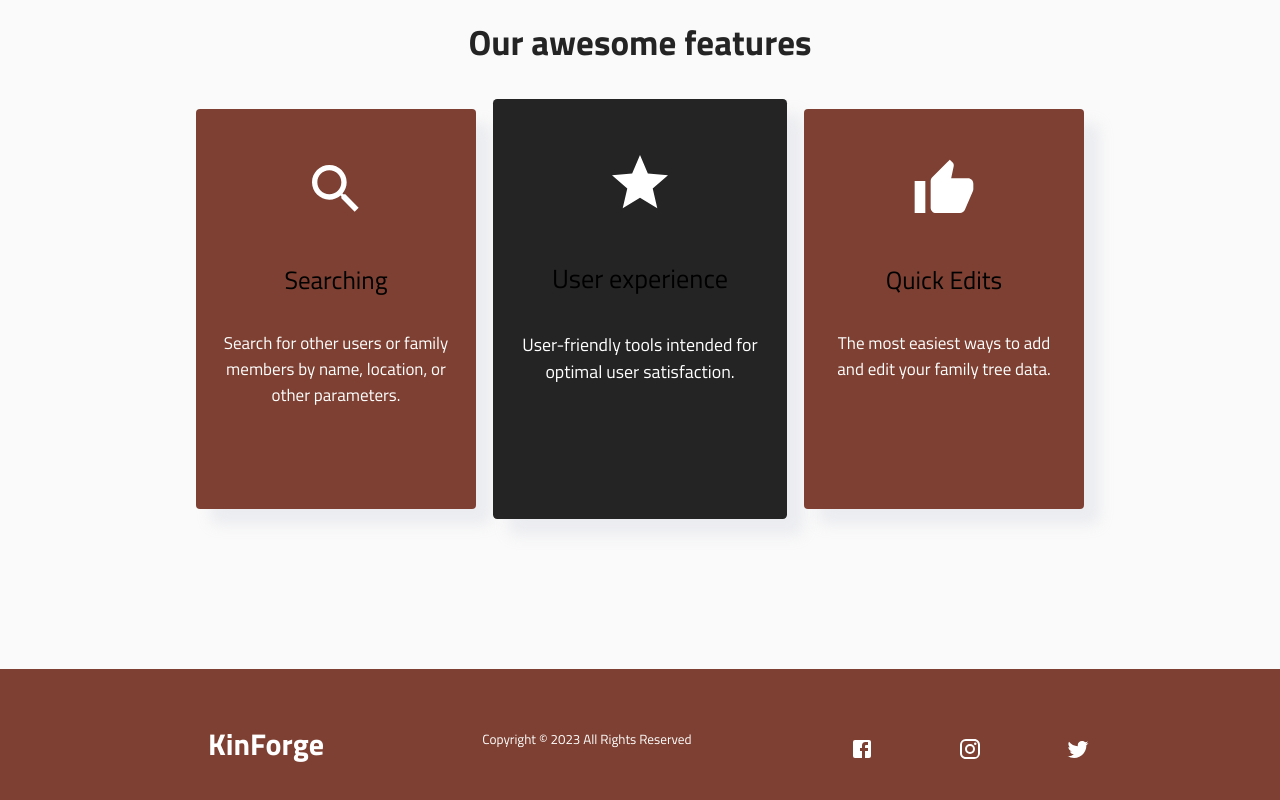
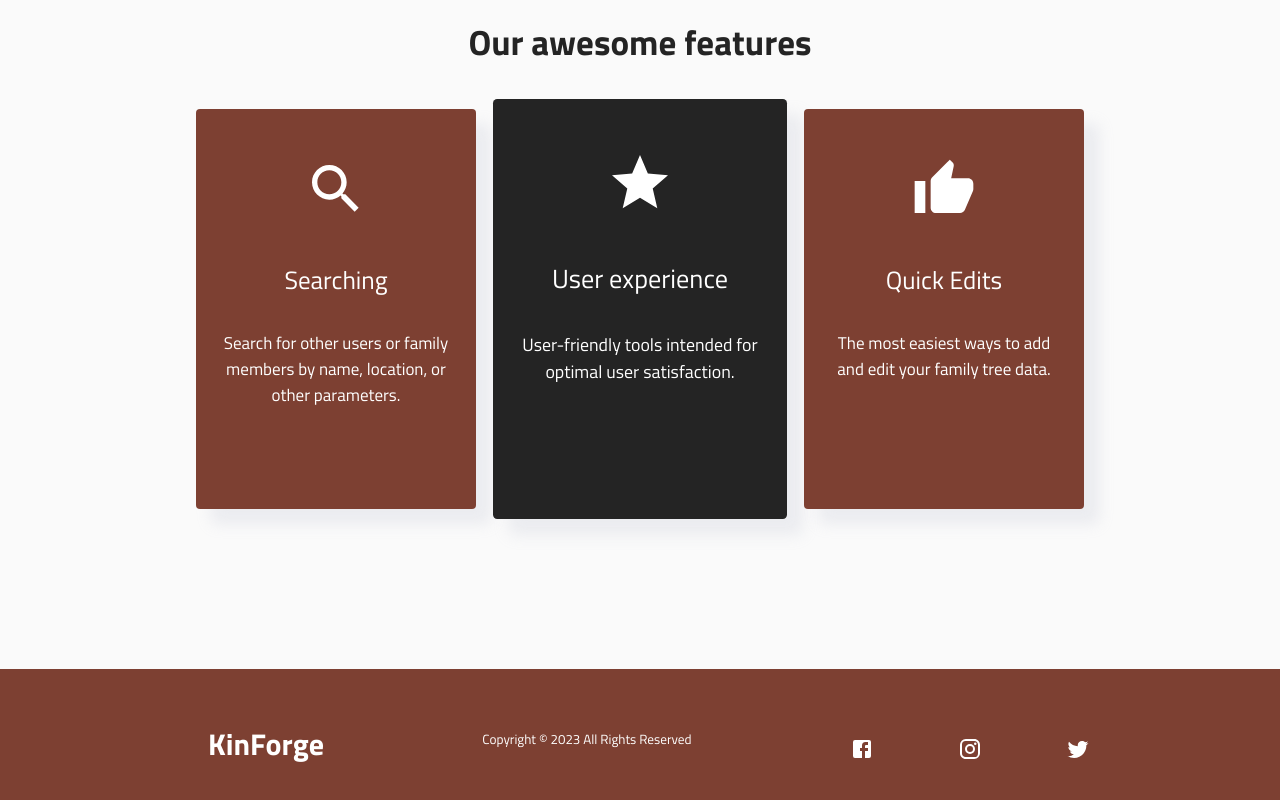
Before and after one commit to veronhoxha/kinforge, a React (Create React App) app: page / in a window 1280 px wide. Shown: the part 855-1655 px from the top of the page. Built offline with nearby package versions, Linux system fonts and the light colour scheme.

Commit message:
Fixed a bug

```diff
--- a/src/app/components/cardsgroup.js
+++ b/src/app/components/cardsgroup.js
@@ -15,7 +15,7 @@ function cardsgroup() {
                     <div className='icon'>
                       <SearchIcon/>
                     </div>
-                    <h3>Searching</h3>
+                    <h3 className="h3-title">Searching</h3>
                     <p>Search for other users or family members by name, location, or other parameters.</p>
                   </div>
                 </div>
@@ -24,7 +24,7 @@ function cardsgroup() {
                     <div className='icon'>
                       <StarIcon/>
                     </div>
-                    <h3>User experience</h3>
+                    <h3 className="h3-title">User experience</h3>
                     <p>User-friendly tools intended for optimal user satisfaction.</p>
                   </div>
                 </div>
@@ -33,7 +33,7 @@ function cardsgroup() {
                     <div className='icon'>
                       <ThumbUpIcon/>
                     </div>
-                    <h3>Quick Edits</h3>
+                    <h3 className="h3-title">Quick Edits</h3>
                     <p>The most easiest ways to add and edit your family tree data.</p>
                   </div>
                 </div>
--- a/src/app/styles/cardsgroup.css
+++ b/src/app/styles/cardsgroup.css
@@ -81,6 +81,10 @@
     margin-top: 20px;
 }
 
+.h3-title {
+    color: #fff;
+}
+
 .icon {
     margin: 24px 0;
 }
```
